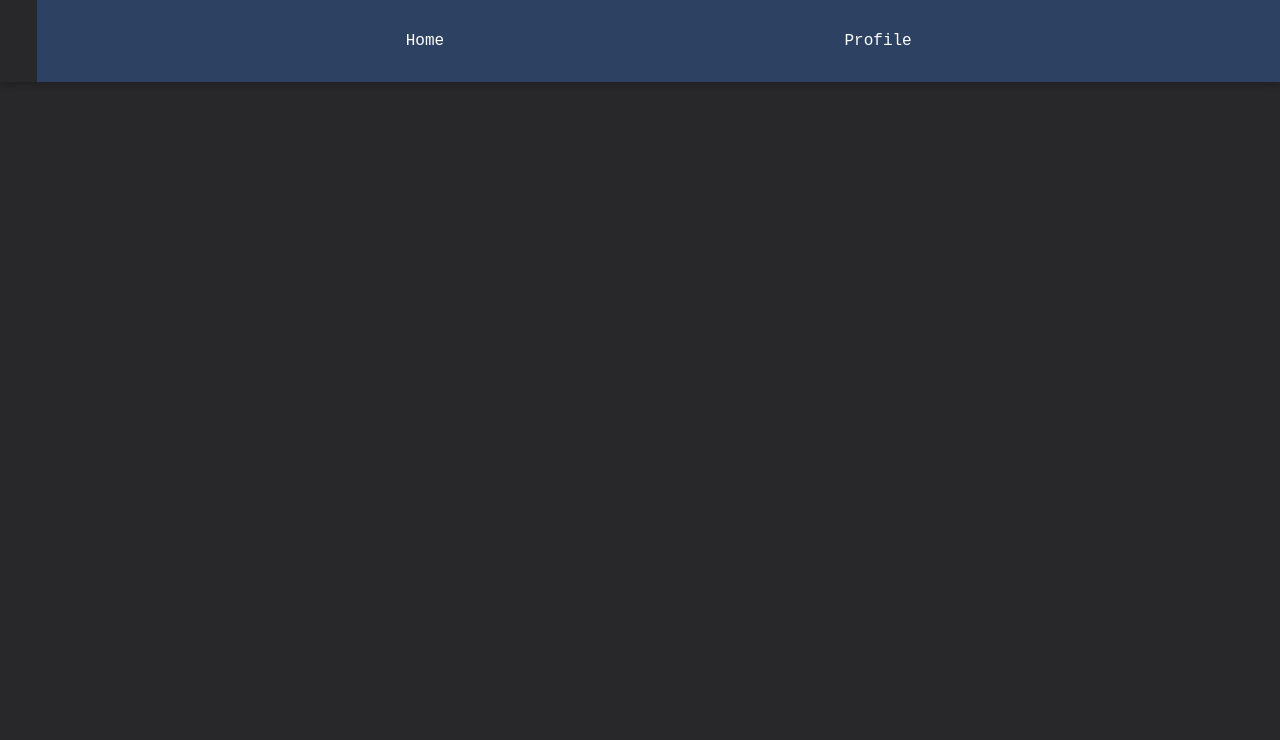
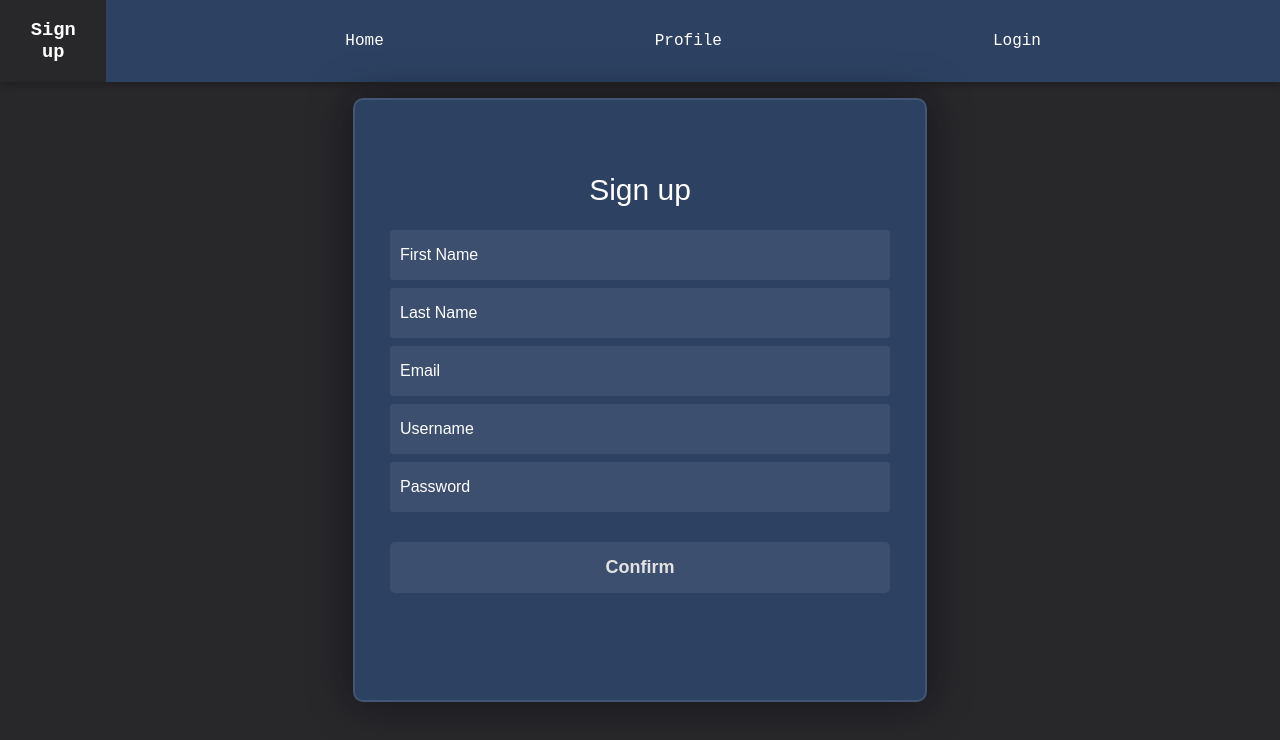
Before and after one commit to ProgrammeringQuiz/Quiz, a Vue app: page /signup in a window 1280 px wide. Before the commit this address had no page. Shown: the top 740 px of the page. Built offline with nearby package versions, Linux system fonts and the light colour scheme.

Commit message:
Added sign in and sign up page

```diff
--- a/src/App.vue
+++ b/src/App.vue
@@ -44,6 +44,7 @@ function BarText() {
       <nav id="desktop">
         <RouterLink class="route" to="/">Home</RouterLink>
         <RouterLink class="route" to="/profile">Profile</RouterLink>
+        <RouterLink class="route" to="/login">Login</RouterLink>
       </nav>
     </div>
   </header>
--- /dev/null
+++ b/src/components/Login.vue
@@ -0,0 +1,98 @@
+<script setup>
+
+</script>
+
+<template>
+  <form action="">
+    <h1>Welcome</h1>
+    <label for="username"></label>
+    <input type="text" placeholder="Username" id="username" />
+    <label for="password"></label>
+    <input type="password" placeholder="Password" id="password" />
+    <button>Sign In</button>
+    <span>Need an account? </span>
+    <RouterLink class="route" to="/signup">Sign up</RouterLink>
+  </form>
+</template>
+
+<style scoped>
+
+form {
+  height: 400px;
+  width: 300px;
+  background-color: #2d4263;
+  position: absolute;
+  transform: translate(-50%, -50%);
+  top: 50%;
+  left: 50%;
+  border-radius: 10px;
+  backdrop-filter: blur(10px);
+  border: 2px solid rgba(255, 255, 255, 0.1);
+  box-shadow: 0 0 40px rgba(8, 7, 16, 0.6);
+  padding: 50px 35px;
+}
+
+form * {
+  font-family: sans-serif;
+  color: #ffffff;
+  outline: none;
+  border: none;
+}
+
+form h1 {
+  font-size: 30px;
+  font-weight: 400;
+  line-height: 40px;
+  text-align: center;
+}
+
+label {
+  display: block;
+  font-size: 16px;
+  font-weight: 500;
+}
+
+input {
+  display: block;
+  height: 50px;
+  width: 93%;
+  background-color: rgba(255, 255, 255, 0.07);
+  border-radius: 3px;
+  padding: 0 10px;
+  margin-top: 8px;
+  font-size: 14px;
+  font-weight: 300;
+}
+
+::placeholder {
+  color: rgb(255, 255, 255);
+  font-size: 1rem;
+}
+
+button {
+  margin-top: 30px;
+  margin-bottom: 30px;
+  width: 100%;
+  background-color: rgba(255, 255, 255, 0.07);
+  color: #e3e3e3;
+  padding: 15px 0;
+  font-size: 18px;
+  font-weight: 600;
+  border-radius: 5px;
+  cursor: pointer;
+}
+
+button:hover {
+  background-color: #232747;
+}
+
+@media screen and (max-width: 1024px) {
+  button {
+    width: 100%;
+    height: 100%;
+  }
+}
+
+
+
+</style>
--- /dev/null
+++ b/src/components/SignUp.vue
@@ -0,0 +1,96 @@
+<script setup>
+
+</script>
+
+<template>
+  <form action="">
+    <h1>Sign up</h1>
+    <label for="firstName"></label>
+    <input type="text" placeholder="First Name" id="firstName" />
+    <label for="lastName"></label>
+    <input type="text" placeholder="Last Name" id="lastName" />
+    <label for="email"></label>
+    <input type="text" placeholder="Email" id="email" />
+    <label for="username"></label>
+    <input type="text" placeholder="Username" id="username" />
+
+    <label for="password"></label>
+    <input type="password" placeholder="Password" id="password" />
+    <button>Confirm</button>
+  </form>
+</template>
+
+<style scoped>
+
+form {
+  height: 500px;
+  width: 500px;
+  background-color: #2d4263;
+  position: absolute;
+  transform: translate(-50%, -50%);
+  top: 50%;
+  left: 50%;
+  border-radius: 10px;
+  backdrop-filter: blur(10px);
+  border: 2px solid rgba(255, 255, 255, 0.1);
+  box-shadow: 0 0 40px rgba(8, 7, 16, 0.6);
+  padding: 50px 35px;
+}
+
+form * {
+  font-family: sans-serif;
+  color: #ffffff;
+  outline: none;
+  border: none;
+}
+
+form h1 {
+  font-size: 30px;
+  font-weight: 400;
+  line-height: 40px;
+  text-align: center;
+}
+
+label {
+  display: block;
+  font-size: 16px;
+  font-weight: 500;
+}
+
+input {
+  display: block;
+  height: 50px;
+  width: 96%;
+  background-color: rgba(255, 255, 255, 0.07);
+  border-radius: 3px;
+  padding: 0 10px;
+  margin-top: 8px;
+  font-size: 14px;
+  font-weight: 300;
+}
+
+::placeholder {
+  color: rgb(255, 255, 255);
+  font-size: 1rem;
+}
+
+button {
+  margin-top: 30px;
+  margin-bottom: 30px;
+  width: 100%;
+  background-color: rgba(255, 255, 255, 0.07);
+  color: #e3e3e3;
+  padding: 15px 0;
+  font-size: 18px;
+  font-weight: 600;
+  border-radius: 5px;
+  cursor: pointer;
+}
+
+button:hover {
+  background-color: #232747;
+}
+
+
+
+</style>
--- a/src/router/index.js
+++ b/src/router/index.js
@@ -3,6 +3,8 @@ import QuizDemo from "../views/QuizDemoView.vue";
 import QuizOptions from "../views/QuizOptionsView.vue";
 import HomeView from "../views/HomeView.vue";
 import History from "../components/History.vue";
+import Login from "../components/Login.vue"
+import SignUp from "../components/SignUp.vue"
 
 const router = createRouter({
   history: createWebHistory(import.meta.env.BASE_URL),
@@ -29,8 +31,18 @@ const router = createRouter({
     },
     {
       path: "/history",
-      name: "history",
+      name: "History",
       component: History,
+    },
+    {
+      path: "/login",
+      name: "Login",
+      component: Login,
+    },
+    {
+      path: "/signup",
+      name: "Sign up",
+      component: SignUp,
     },
   ],
 });
```
